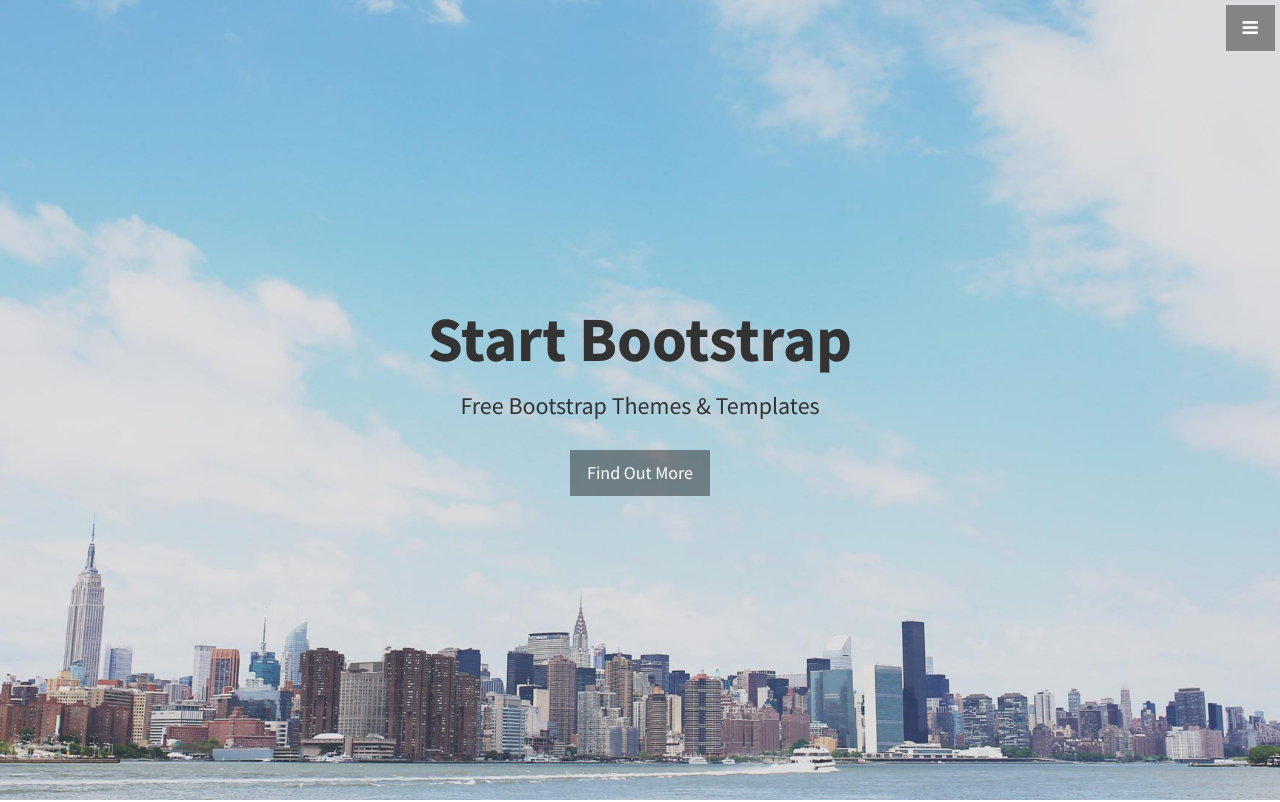
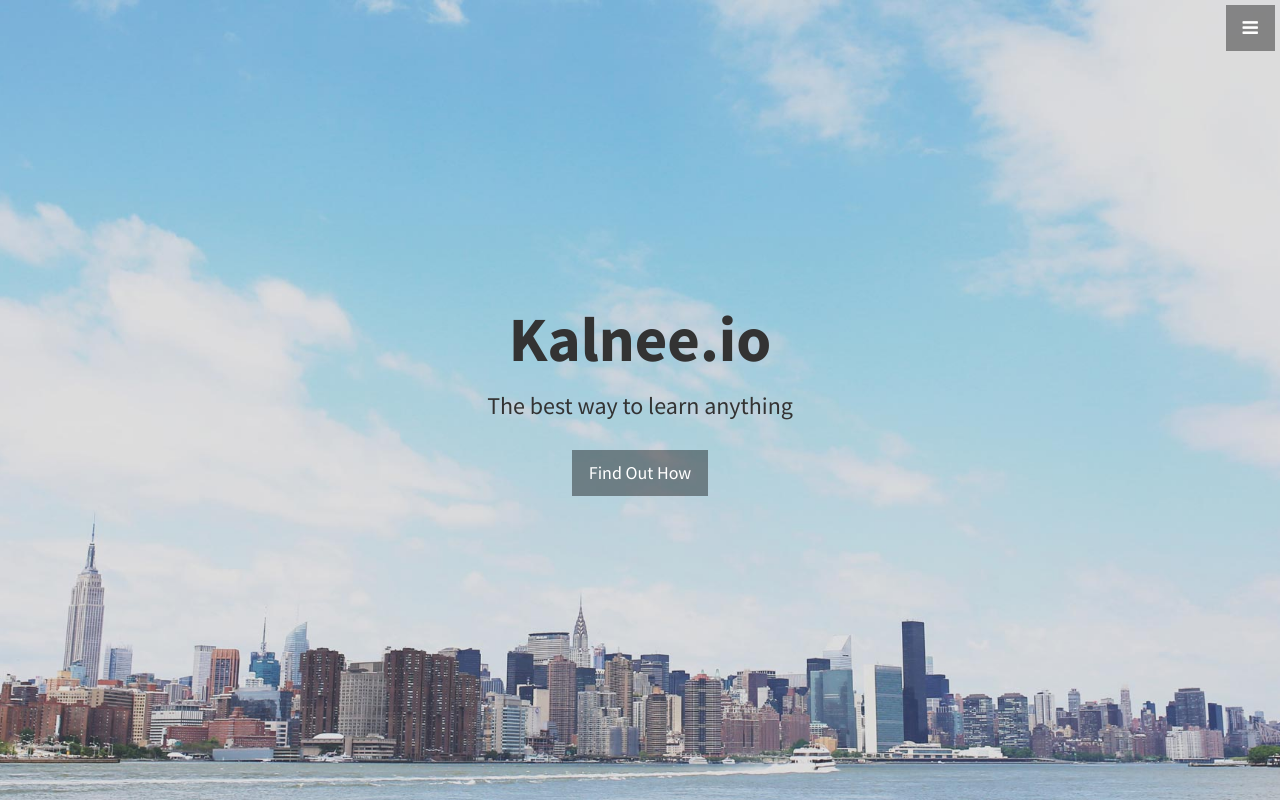
Before and after one commit to kalnee/kalnee.github.io, a plain HTML site: page index.html in a window 1280 px wide. Shown: the top 802 px of the page. Drawn offline with Linux system fonts and the light colour scheme.

Commit message:
Change few information

```diff
--- a/index.html
+++ b/index.html
@@ -9,7 +9,7 @@
     <meta name="description" content="">
     <meta name="author" content="">
 
-    <title>Stylish Portfolio - Start Bootstrap Theme</title>
+    <title>Kalnee.io - The best way to learn anything</title>
 
     <!-- Bootstrap Core CSS -->
     <link href="css/bootstrap.min.css" rel="stylesheet">
@@ -38,7 +38,7 @@
         <ul class="sidebar-nav">
             <a id="menu-close" href="#" class="btn btn-light btn-lg pull-right toggle"><i class="fa fa-times"></i></a>
             <li class="sidebar-brand">
-                <a href="#top"  onclick = $("#menu-close").click(); >Start Bootstrap</a>
+                <a href="#top"  onclick = $("#menu-close").click(); >Kalnee.io</a>
             </li>
             <li>
                 <a href="#top" onclick = $("#menu-close").click(); >Home</a>
@@ -61,10 +61,10 @@
     <!-- Header -->
     <header id="top" class="header">
         <div class="text-vertical-center">
-            <h1>Start Bootstrap</h1>
-            <h3>Free Bootstrap Themes &amp; Templates</h3>
+            <h1>Kalnee.io</h1>
+            <h3>The best way to learn anything</h3>
             <br>
-            <a href="#about" class="btn btn-dark btn-lg">Find Out More</a>
+            <a href="#about" class="btn btn-dark btn-lg">Find Out How</a>
         </div>
     </header>
 
```
Also changed, not shown: 1 other file.
